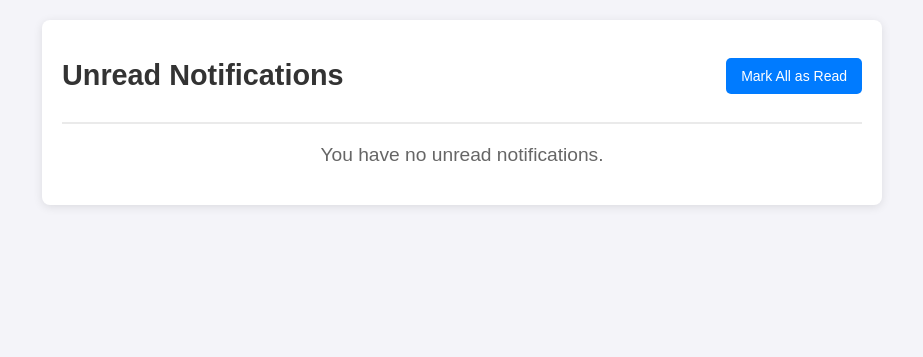
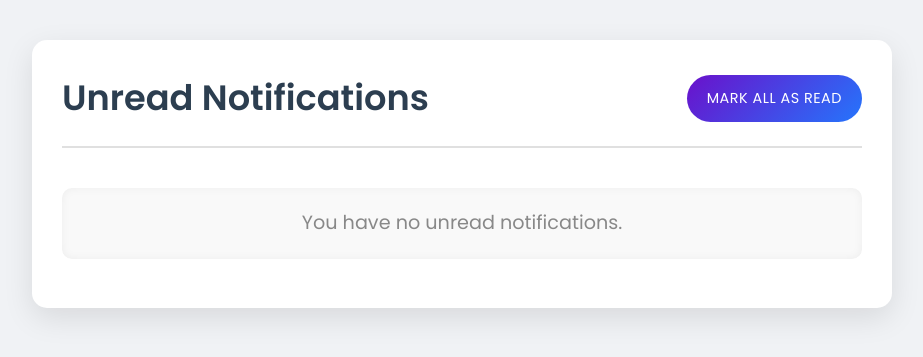
Before and after one commit to sriram20038/Django-project, a Django app: page /dashboard/notifications/2/ in a window 1280 px wide. Shown: the top 357 px of the page, without its empty margins (178-1101 px from the left). Run offline with Django 5.2, Linux system fonts and the light colour scheme; data comes from the database, SQL or seed files in the repository; both versions use the stored data as it was after the commit.

Commit message:
some patch works

```diff
--- a/management_project/dashboards/static/css/notifications.css
+++ b/management_project/dashboards/static/css/notifications.css
@@ -1,19 +1,28 @@
 /* General Styles */
+@import url('https://fonts.googleapis.com/css2?family=Poppins:wght@300;400;600&display=swap');
+
 body {
-    font-family: 'Arial', sans-serif;
-    background-color: #f4f4f9;
+    font-family: 'Poppins', sans-serif;
+    background-color: #f0f2f5;
     margin: 0;
     padding: 0;
+    color: #333;
+    line-height: 1.6;
 }
 
 .container {
     max-width: 800px;
-    margin: 20px auto;
+    margin: 40px auto;
     background: #fff;
-    box-shadow: 0 2px 10px rgba(0, 0, 0, 0.1);
-    border-radius: 8px;
+    box-shadow: 0 10px 30px rgba(0, 0, 0, 0.1);
+    border-radius: 15px;
     overflow: hidden;
-    padding: 20px;
+    padding: 30px;
+    transition: transform 0.3s ease;
+}
+
+.container:hover {
+    transform: translateY(-5px);
 }
 
 /* Header Styles */
@@ -21,65 +30,116 @@ header {
     display: flex;
     justify-content: space-between;
     align-items: center;
-    border-bottom: 2px solid #eaeaea;
-    padding-bottom: 10px;
-    margin-bottom: 20px;
+    border-bottom: 2px solid #e0e0e0;
+    padding-bottom: 20px;
+    margin-bottom: 30px;
 }
 
 header h1 {
-    font-size: 1.8em;
-    color: #333;
+    font-size: 2.2em;
+    color: #2c3e50;
+    font-weight: 600;
+    margin: 0;
 }
 
 .mark-all-btn {
-    background: #007bff;
+    background: linear-gradient(135deg, #6a11cb 0%, #2575fc 100%);
     color: #fff;
     text-decoration: none;
-    padding: 10px 15px;
-    font-size: 14px;
-    border-radius: 5px;
-    transition: background 0.3s;
+    padding: 12px 20px;
+    font-size: 0.9em;
+    border-radius: 25px;
+    transition: all 0.3s ease;
+    font-weight: 400;
+    letter-spacing: 0.5px;
+    text-transform: uppercase;
 }
 
 .mark-all-btn:hover {
-    background: #0056b3;
+    background: linear-gradient(135deg, #2575fc 0%, #6a11cb 100%);
+    box-shadow: 0 5px 15px rgba(37, 117, 252, 0.4);
+    transform: translateY(-2px);
 }
 
 /* Notification Card Styles */
 .notification-card {
-    border: 1px solid #eaeaea;
-    border-radius: 5px;
-    padding: 15px;
-    margin-bottom: 15px;
-    background: #f9f9f9;
-    transition: box-shadow 0.3s;
+    border: none;
+    border-radius: 10px;
+    padding: 20px;
+    margin-bottom: 20px;
+    background: #fff;
+    box-shadow: 0 5px 15px rgba(0, 0, 0, 0.05);
+    transition: all 0.3s ease;
+    position: relative;
+    overflow: hidden;
+}
+
+.notification-card::before {
+    content: '';
+    position: absolute;
+    top: 0;
+    left: 0;
+    width: 5px;
+    height: 100%;
+    background: linear-gradient(to bottom, #6a11cb, #2575fc);
 }
 
 .notification-card:hover {
-    box-shadow: 0 4px 15px rgba(0, 0, 0, 0.1);
+    box-shadow: 0 10px 20px rgba(0, 0, 0, 0.1);
+    transform: translateY(-3px);
 }
 
 .notification-card h2 {
-    font-size: 1.2em;
+    font-size: 1.3em;
     margin-bottom: 10px;
-    color: #444;
+    color: #2c3e50;
+    font-weight: 600;
 }
 
 .notification-card p {
     font-size: 1em;
-    color: #666;
-    margin-bottom: 8px;
+    color: #555;
+    margin-bottom: 12px;
+    line-height: 1.6;
 }
 
 .notification-card small {
     font-size: 0.85em;
-    color: #999;
+    color: #888;
+    display: block;
+    text-align: right;
+    font-style: italic;
 }
 
 /* Empty State */
 .no-notifications {
     text-align: center;
-    color: #666;
+    color: #888;
     font-size: 1.2em;
-    margin-top: 20px;
+    margin-top: 40px;
+    padding: 20px;
+    background: #f9f9f9;
+    border-radius: 10px;
+    box-shadow: inset 0 0 10px rgba(0, 0, 0, 0.05);
 }
+
+/* Responsive Design */
+@media (max-width: 600px) {
+    .container {
+        margin: 20px;
+        padding: 20px;
+    }
+
+    header {
+        flex-direction: column;
+        align-items: flex-start;
+    }
+
+    .mark-all-btn {
+        margin-top: 15px;
+    }
+
+    header h1 {
+        font-size: 1.8em;
+    }
+}
--- a/management_project/dashboards/templates/dashboards/Employee.html
+++ b/management_project/dashboards/templates/dashboards/Employee.html
@@ -46,7 +46,7 @@
         </a>
 
         <!-- Red Badge for Unread Notifications -->
-        <div class="notification-badge" style="color: red;">
+        <div class="notification-badge">
             {{ unread_notifications_count }}
         </div>
     </div>
--- a/management_project/dashboards/templates/dashboards/Manager.html
+++ b/management_project/dashboards/templates/dashboards/Manager.html
@@ -8,7 +8,7 @@
 <body class="light">
   <div class="navbar">
     <div class="navbar-left">
-        <div class="menu-icon">&#9776;</div>
+
     </div>
       <div class="title">Learning Hub</div>
       <div class="user-info">
```
Also changed, not shown: management_project/dashboards/static/css/general_feedback.css (+71 -23 lines), management_project/dashboards/static/css/manager.css (+38 -19 lines), management_project/db.sqlite3.
